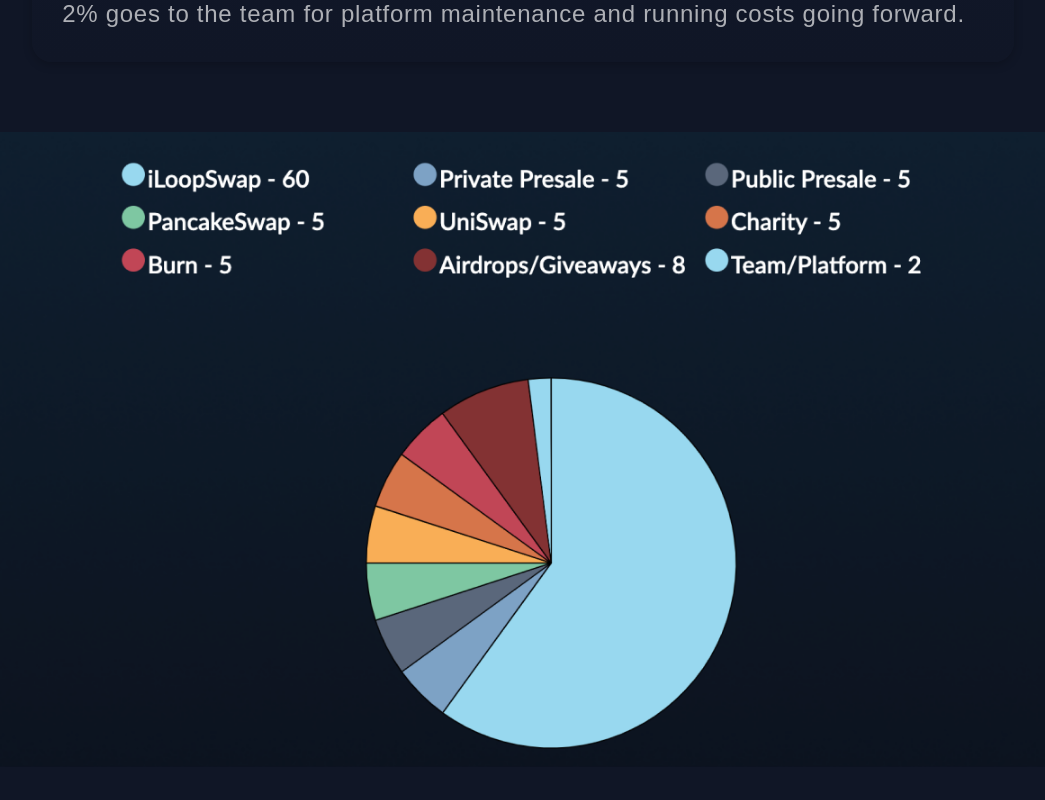
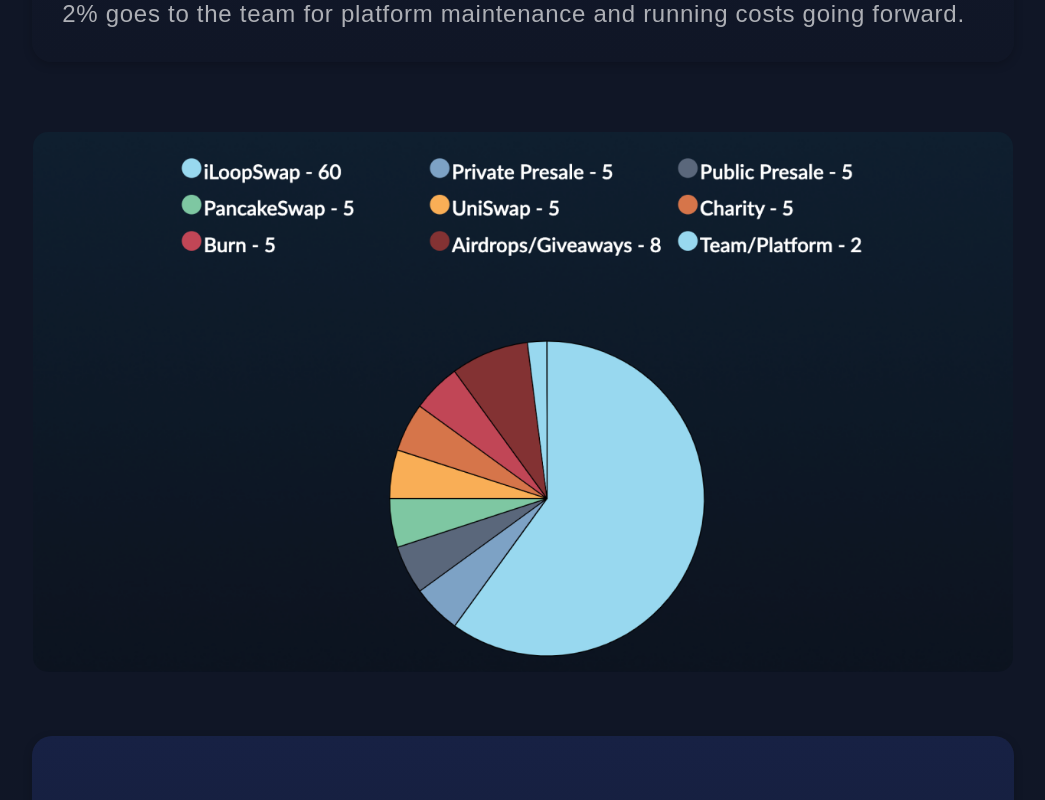
Before and after one commit to ahmmed-shakil/project, a React (Create React App) app: page / in a window 1280 px wide. Shown: the part 6260-7060 px from the top of the page, without its empty margins (117-1162 px from the left). Built offline with nearby package versions, Linux system fonts and the light colour scheme; a web font is replaced by a local one.

Commit message:
design responsivdsf2

```diff
--- a/src/App.css
+++ b/src/App.css
@@ -157,7 +157,8 @@
 }
 
 .graph{
-  /* width: 80%; */
+  width: 85%;
+  margin: auto;
   margin-top: 70px;
   border-radius: 15px;
 }
@@ -265,6 +266,9 @@
   .body{
     width: 100%;
   }
+  .graph{
+    width: 100%;
+  }
 .clock{
   /* width: 180px; */
   font-size: 40px;
```
